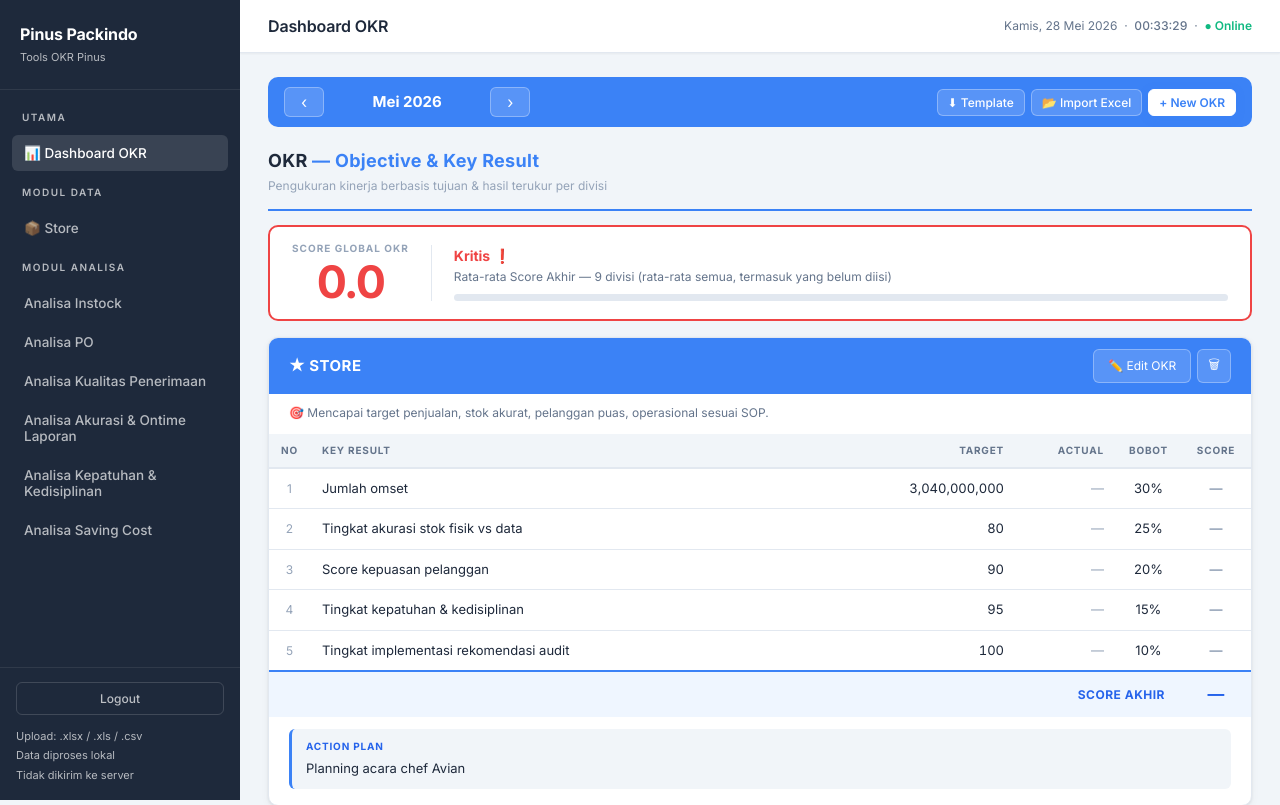
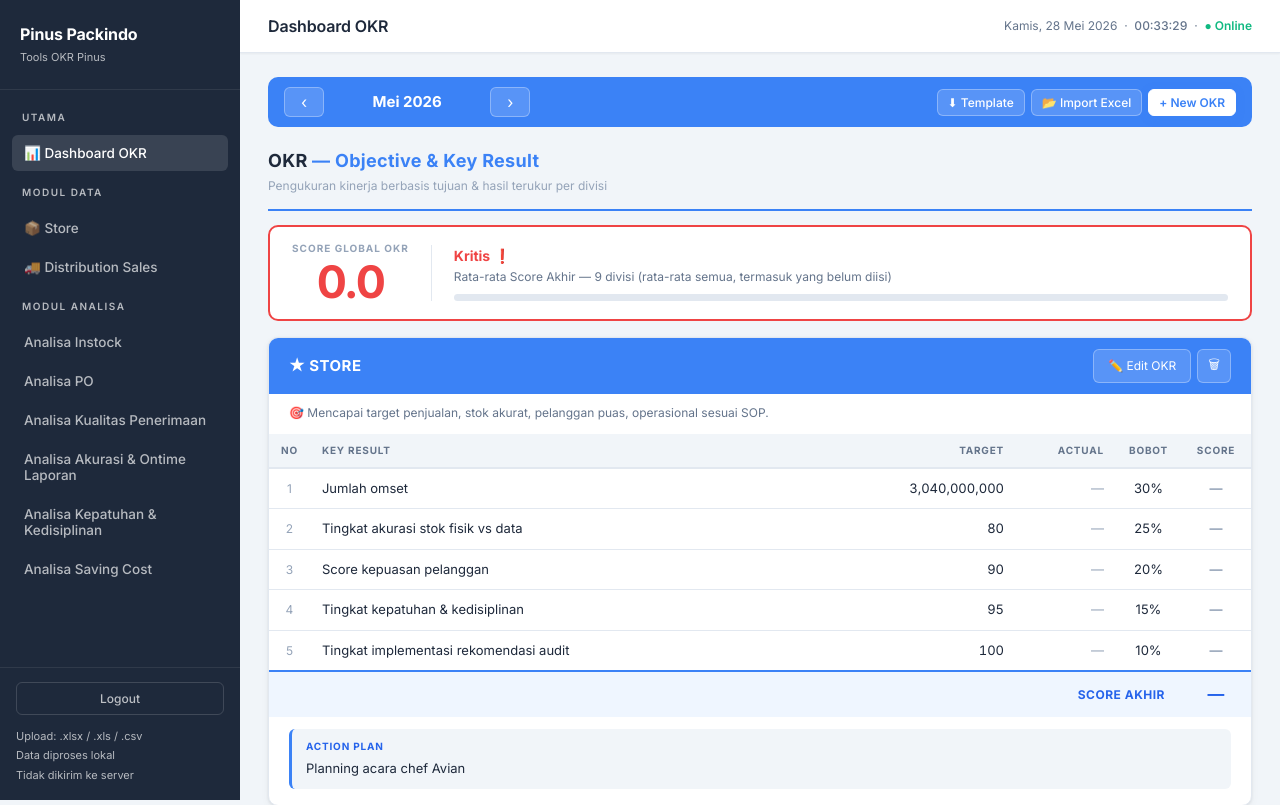
Before and after one commit to pinuspackindo-ai/pinuspackindo-okr, a Flask app: page / in a window 1280 px wide. Shown: the top 805 px of the page. Run offline with Flask 3, Linux system fonts and the light colour scheme; some libraries are stand-ins or nearby versions.

Commit message:
Auto sync 2026-05-28 07.33

```diff
--- a/templates/index.html
+++ b/templates/index.html
@@ -366,6 +366,7 @@ tbody tr:hover td{background:var(--bg);}
     <button class="nav-item active" id="nav-dashboard" onclick="showPanel('dashboard',this)">&#x1F4CA; Dashboard OKR</button>
     <div class="nav-label" style="margin-top:10px;">Modul Data</div>
     <button class="nav-item" id="nav-store" onclick="showPanel('store',this)">&#x1F4E6; Store</button>
+    <button class="nav-item" id="nav-distrib" onclick="showPanel('distrib',this)">&#x1F69A; Distribution Sales</button>
     <div class="nav-label" style="margin-top:10px;">Modul Analisa</div>
     <button class="nav-item" onclick="showPanel('instock',this)">Analisa Instock</button>
     <button class="nav-item" onclick="showPanel('po',this)">Analisa PO</button>
```
